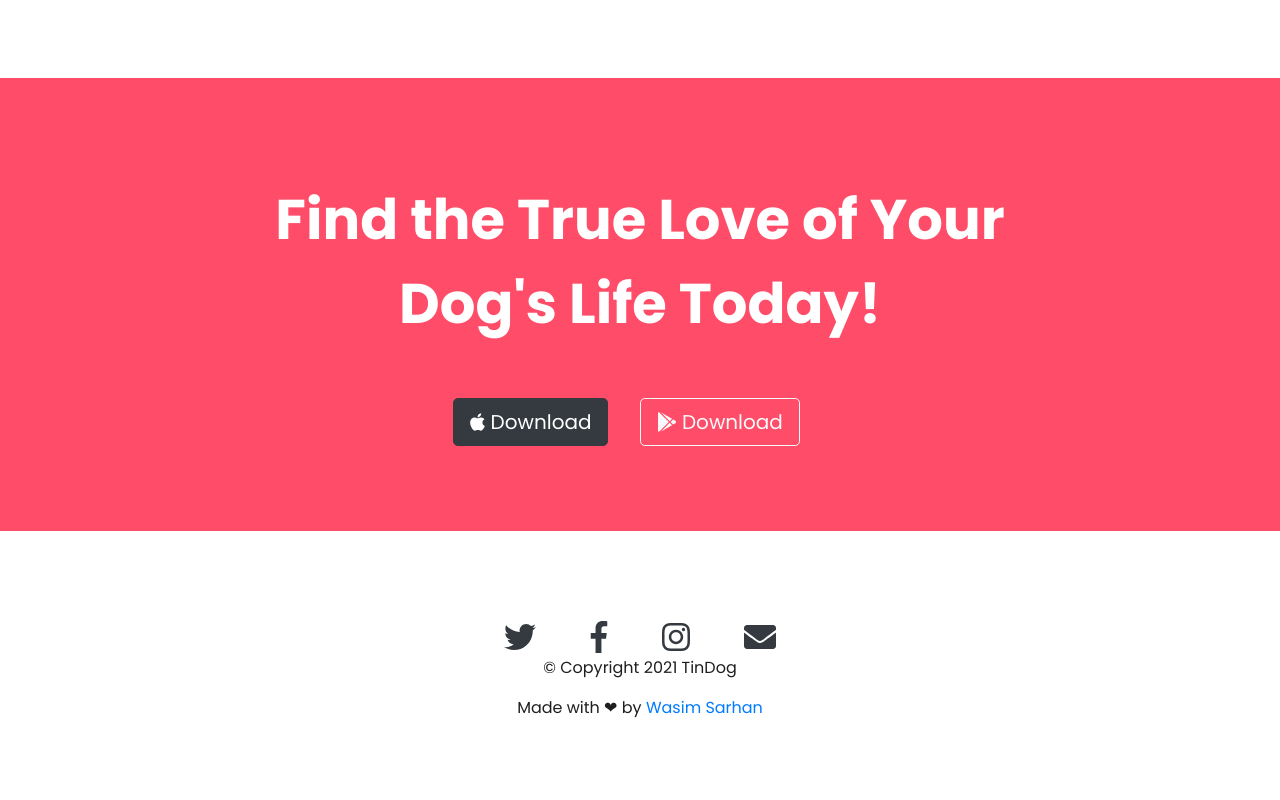
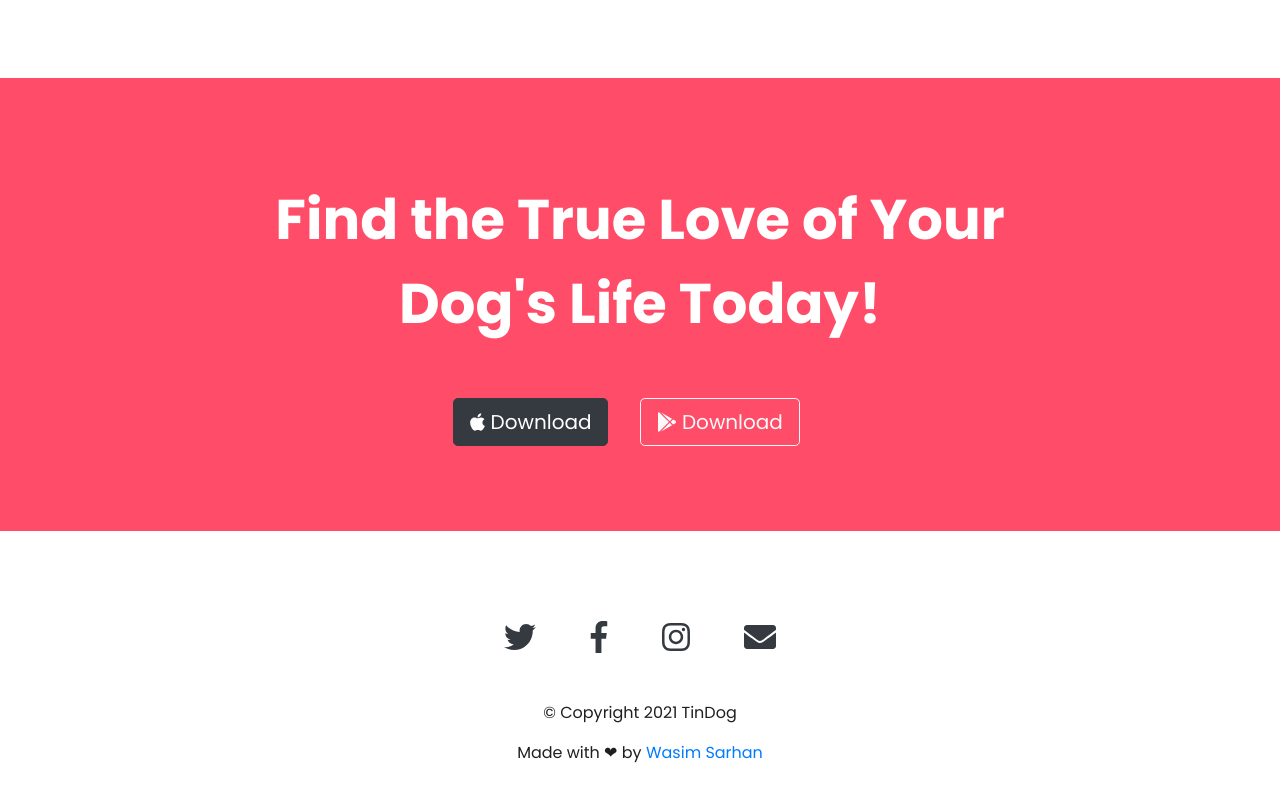
Before and after one commit to WasimAlgahlani/tindog-website-copycat, a plain HTML site: page index.html in a window 1280 px wide. Shown: the part 2411-3211 px from the top of the page. Drawn offline with nearby package versions, Linux system fonts and the light colour scheme.

Commit message:
Update styles.css

```diff
--- a/CSS/styles.css
+++ b/CSS/styles.css
@@ -135,7 +135,7 @@ h3 {
   padding-right: 25px;
 }
 .social {
-  padding-bottom: 5% 5% 2%;
+  padding-bottom: 5%;
 }
 
 @media (max-width: 1028px) {
```
